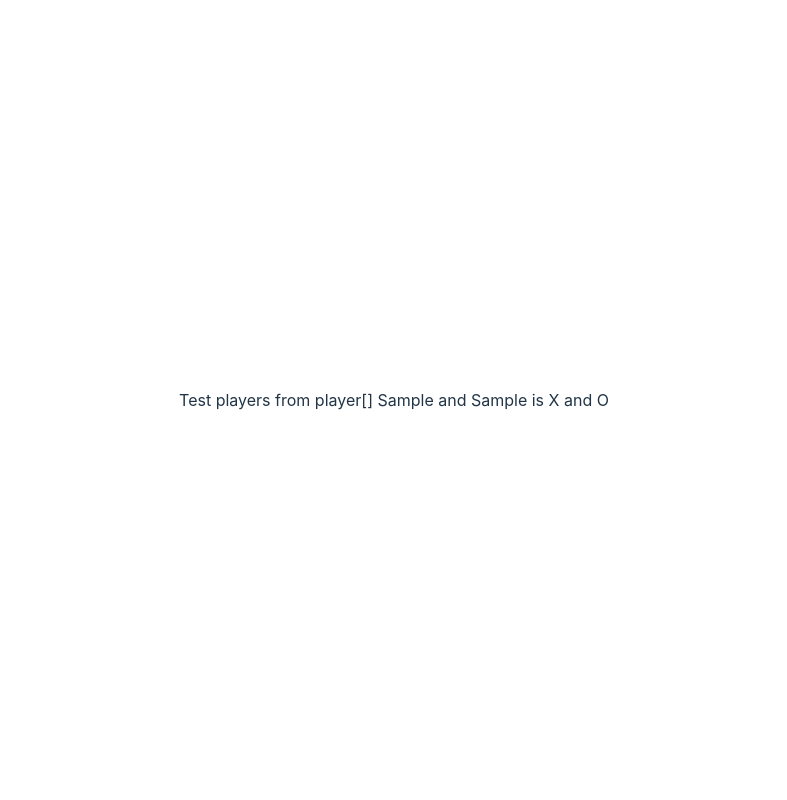
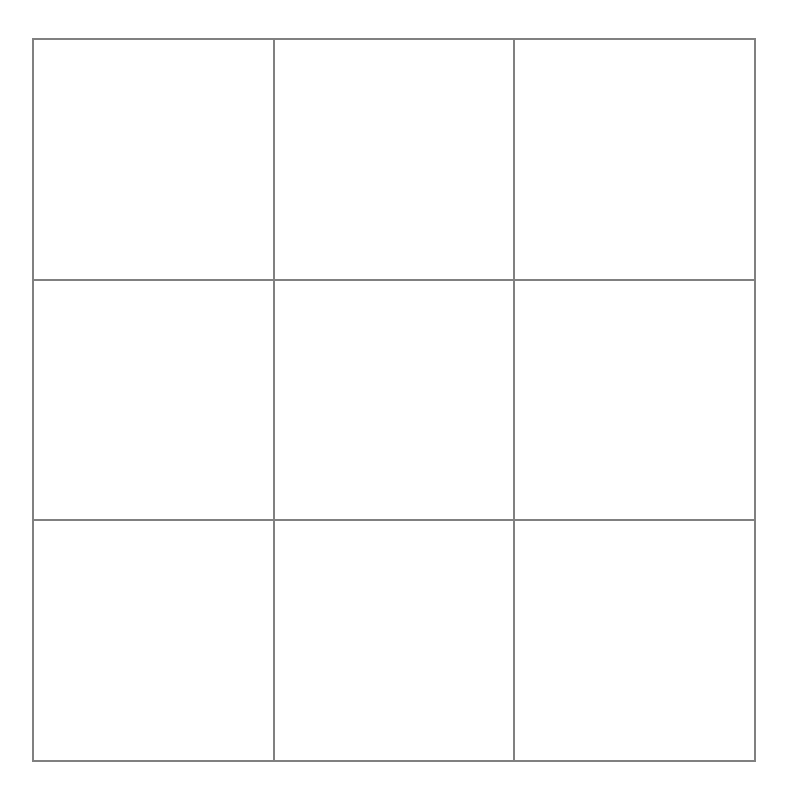
Before and after one commit to davidstalgren/tic-tac-toe-Vue, a Vue app: page / in a window 1280 px wide. Both pictures are taken after typing "Sample", "Sample" into the empty fields and a click on the button "Start your game!". Shown: the whole page, without its empty margins (246-1033 px from the left). Built offline with nearby package versions, Linux system fonts and the light colour scheme.

Commit message:
add board grid 3x3 with basic style

```diff
--- a/src/components/GameBoard.vue
+++ b/src/components/GameBoard.vue
@@ -12,7 +12,6 @@ const stateOfTheGame = ref<IStateOfTheGame>({
 });
 
 function addNewPlayers(newPlayers: string[]) {
-    console.log('from function addNewPlayers', newPlayers[0] + ' ' + newPlayers[1]);
     stateOfTheGame.value.players.push(new Player(newPlayers[0], 'X', false));
     stateOfTheGame.value.players.push(new Player(newPlayers[1], 'O', false));
     stateOfTheGame.value.gameStarted = true;
@@ -23,13 +22,24 @@ function addNewPlayers(newPlayers: string[]) {
 <template>
     <AddPlayersForm v-if="!stateOfTheGame.gameStarted" @addNewPlayers="addNewPlayers"></AddPlayersForm>
 
-    <div v-if="stateOfTheGame.gameStarted">
-        <p>
-            Test players from player[] {{ stateOfTheGame.players[0].name }} and {{ stateOfTheGame.players[1].name }} is {{ stateOfTheGame.players[0].symbol }} and {{ stateOfTheGame.players[1].symbol }}
-        </p>
+    <div class="gameBoard" v-if="stateOfTheGame.gameStarted">
+        <div class="gameBoard__cell" v-for="item in stateOfTheGame.board"></div>
     </div>
 </template>
 
 <style scoped>
-
+.gameBoard {
+    display: grid;
+    grid-template-columns: repeat(3, 1fr);
+    outline: 2px solid grey;
+}
+.gameBoard__cell {
+    width: 15rem;
+    height: 15rem;
+    outline: 1px solid grey;
+}
+.gameBoard__cell:hover{
+    background-color:rgb(23, 25, 27);
+    cursor: pointer;
+}
 </style>
```
